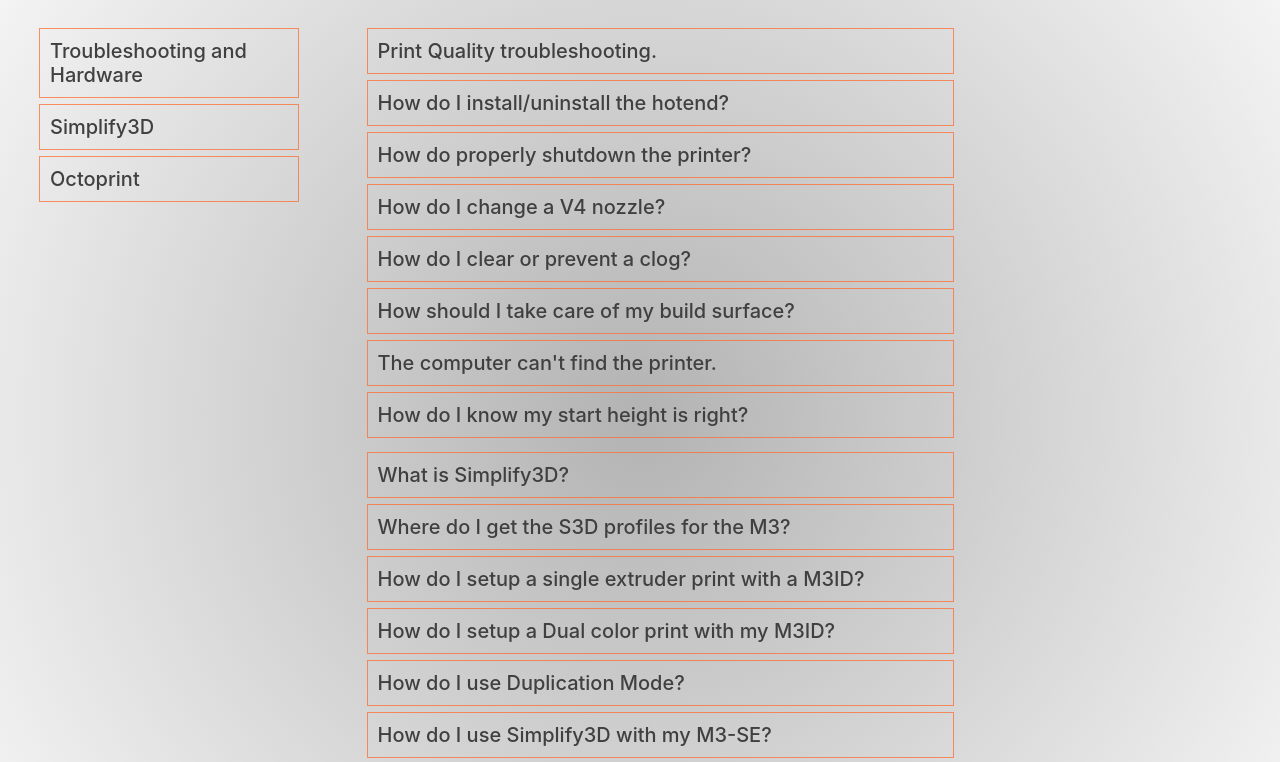
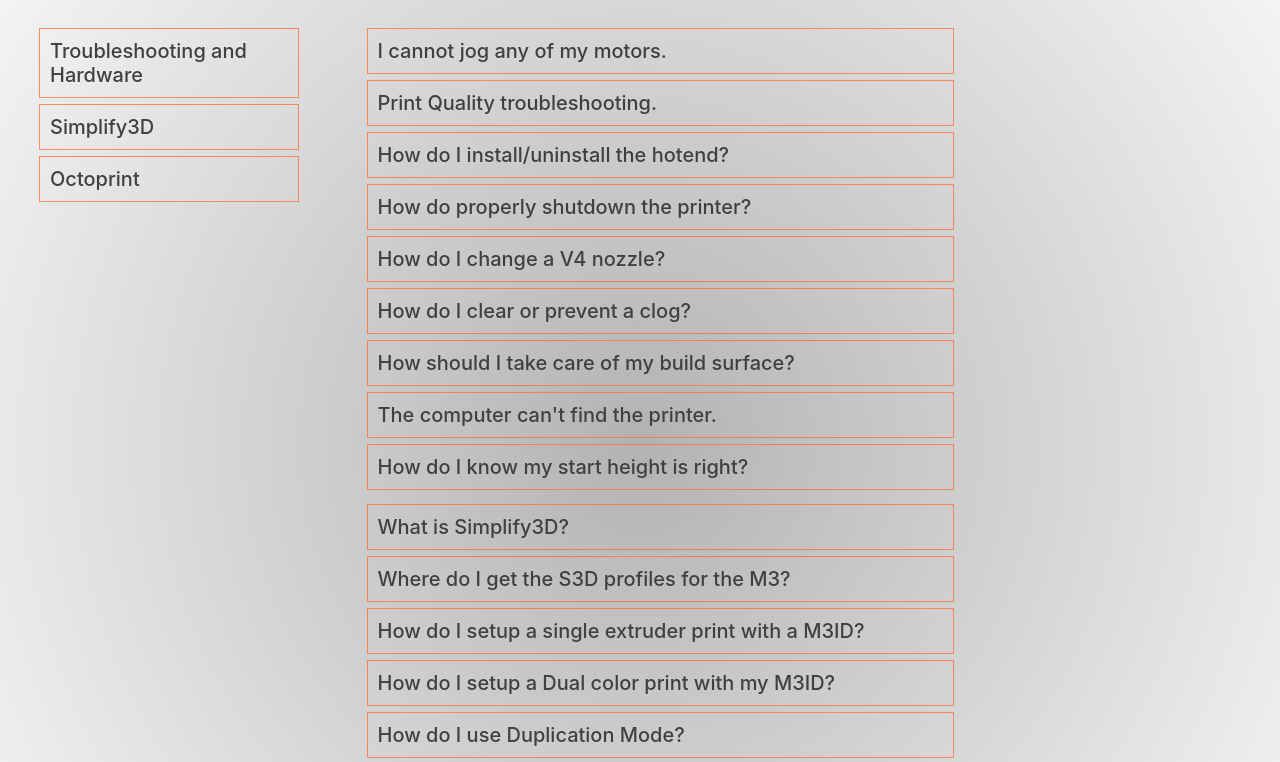
Before and after one commit to support-mg/faq, a plain HTML site: page index.html in a window 1280 px wide. Shown: the part 206-968 px from the top of the page. Drawn offline with nearby package versions, Linux system fonts and the light colour scheme.

Commit message:
added power connector question

```diff
--- a/index.html
+++ b/index.html
@@ -48,6 +48,10 @@
             <!--Troubleshooting and Hardware -->
             <ul id="maint" class="multi-collapse">
 
+                 <li>
+                    <h5 data-toggle="collapse" href="#power" role="button" aria-expanded="false" aria-controls="power">I cannot jog any of my motors.</h5>
+                    <p class="collapse plus-icon" id="power">Please check your 6-pin power connector and make sure it is fully seated. If it is askew, you will be able to connect and even heat up your hotend and bed, but not jog the motors</p>
+                </li>
                 <li>
                     <h5 data-toggle="collapse" href="#guide" role="button" aria-expanded="false" aria-controls="guide">Print Quality troubleshooting.</h5>
                     <p class="collapse plus-icon" id="guide">Check out the <a href="https://www.simplify3d.com/support/print-quality-troubleshooting/">Simplify3D Print Troubleshooting Guide.</a></p>
```
Also changed, not shown: 1 other file.
